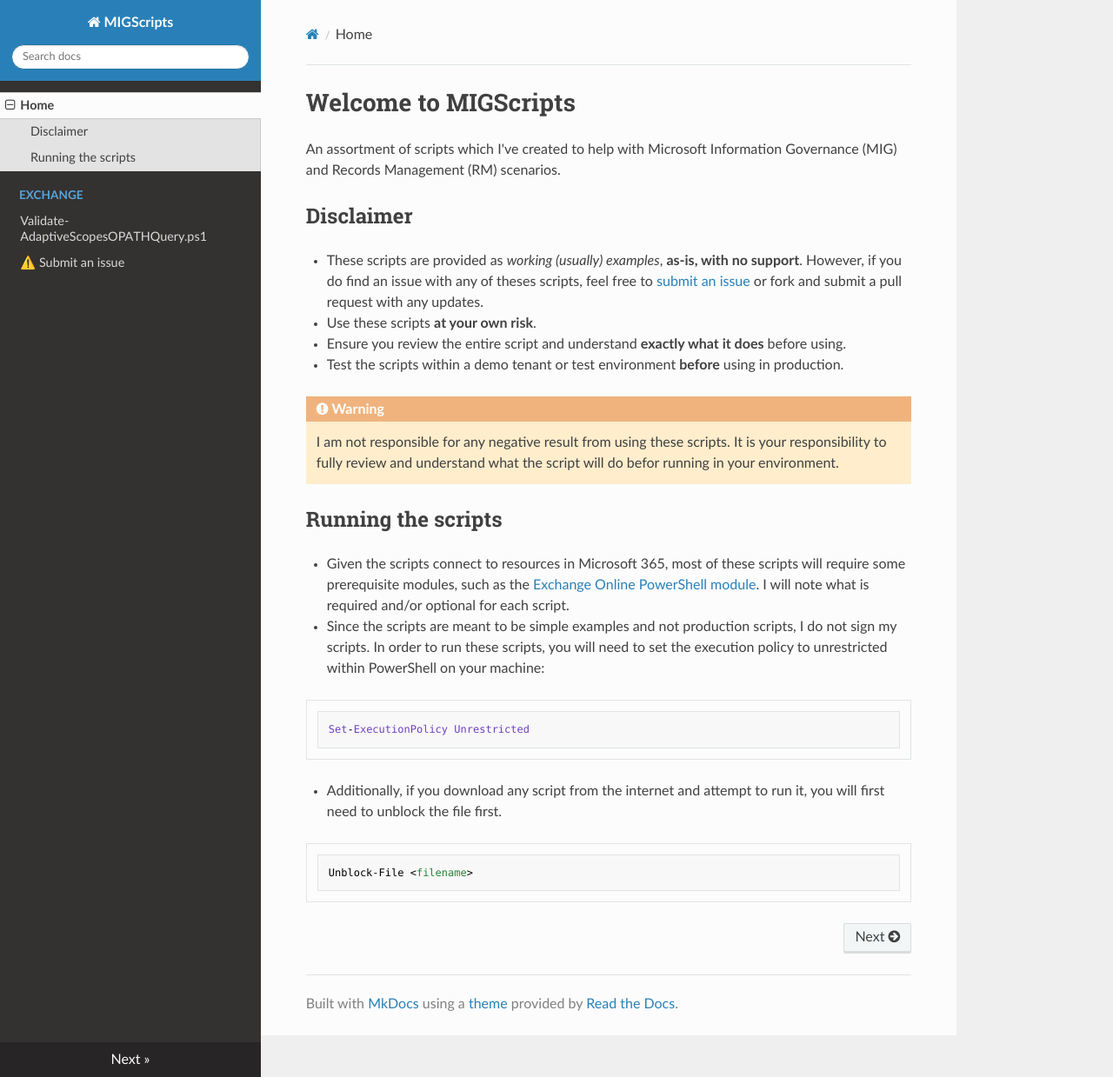
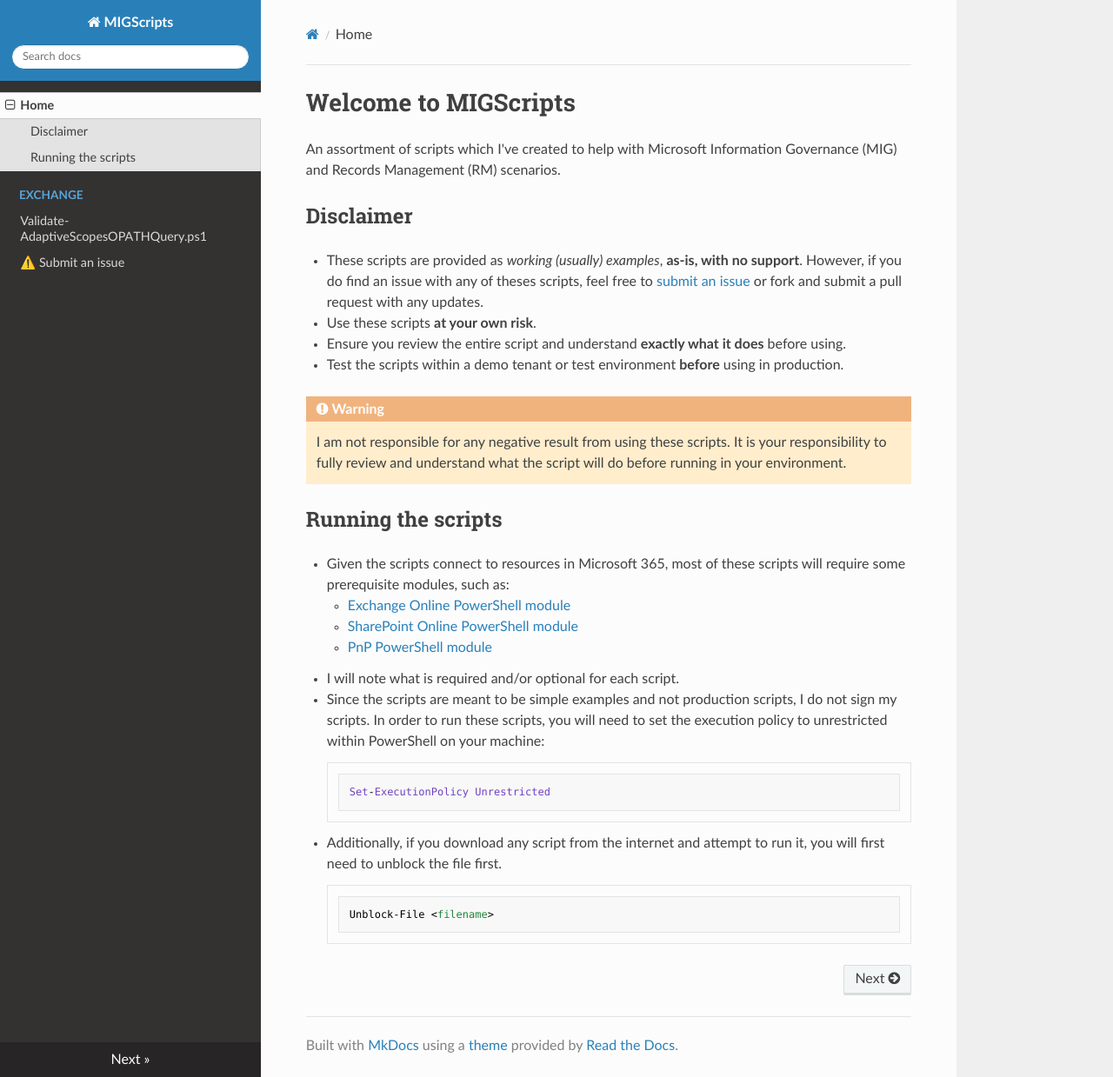
Before and after one commit to brenle/MIGScripts, an MkDocs documentation site: the page built from docs/index.md, in a window 1280 px wide and 1239 px high. Shown: the whole window at 87% size. Built offline with MkDocs 1.6.1, drawn with Linux system fonts in a browser that asks for light colours; nearby versions of some CDN libraries.

Commit message:
fix typos and update with SPO/PnP information

````diff
--- a/docs/index.md
+++ b/docs/index.md
@@ -9,19 +9,23 @@
 - Ensure you review the entire script and understand **exactly what it does** before using.
 - Test the scripts within a demo tenant or test environment **before** using in production.
 !!! warning
-    I am not responsible for any negative result from using these scripts.  It is your responsibility to fully review and understand what the script will do befor running in your environment.
+    I am not responsible for any negative result from using these scripts.  It is your responsibility to fully review and understand what the script will do before running in your environment.
 
 ## Running the scripts
 
-- Given the scripts connect to resources in Microsoft 365, most of these scripts will require some prerequisite modules, such as the [Exchange Online PowerShell module](https://docs.microsoft.com/en-us/powershell/exchange/exchange-online-powershell-v2?view=exchange-ps#install-and-maintain-the-exo-v2-module).  I will note what is required and/or optional for each script.
+- Given the scripts connect to resources in Microsoft 365, most of these scripts will require some prerequisite modules, such as:
+    - [Exchange Online PowerShell module](https://docs.microsoft.com/en-us/powershell/exchange/exchange-online-powershell-v2?view=exchange-ps#install-and-maintain-the-exo-v2-module)
+    - [SharePoint Online PowerShell module](https://docs.microsoft.com/en-us/powershell/sharepoint/sharepoint-online/connect-sharepoint-online)
+    - [PnP PowerShell module](https://pnp.github.io/powershell/articles/installation.html)
+- I will note what is required and/or optional for each script.
 - Since the scripts are meant to be simple examples and not production scripts, I do not sign my scripts.  In order to run these scripts, you will need to set the execution policy to unrestricted within PowerShell on your machine:
 
-``` powershell
-Set-ExecutionPolicy Unrestricted
-```
+    ``` powershell
+    Set-ExecutionPolicy Unrestricted
+    ```
 
 - Additionally, if you download any script from the internet and attempt to run it, you will first need to unblock the file first.
 
-``` powershell
-Unblock-File <filename>
-```
+    ``` powershell
+    Unblock-File <filename>
+    ```
````
